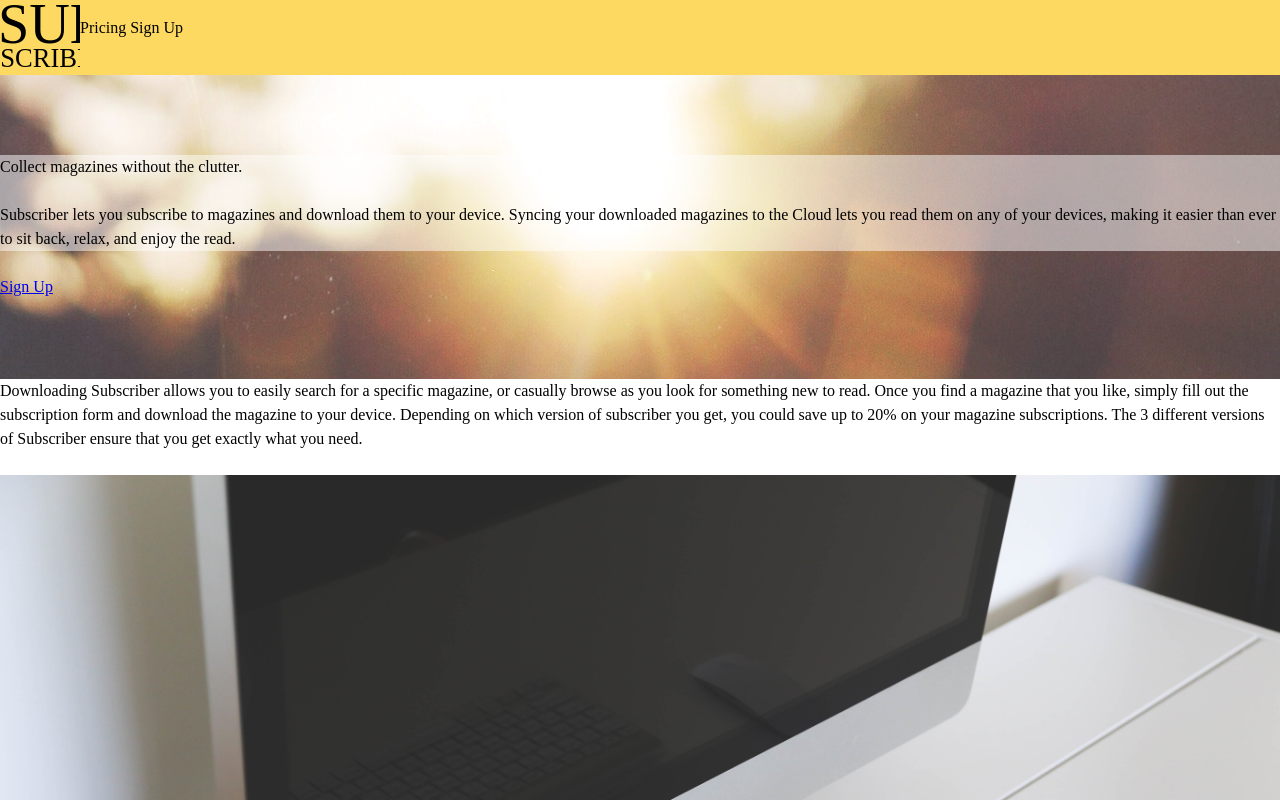
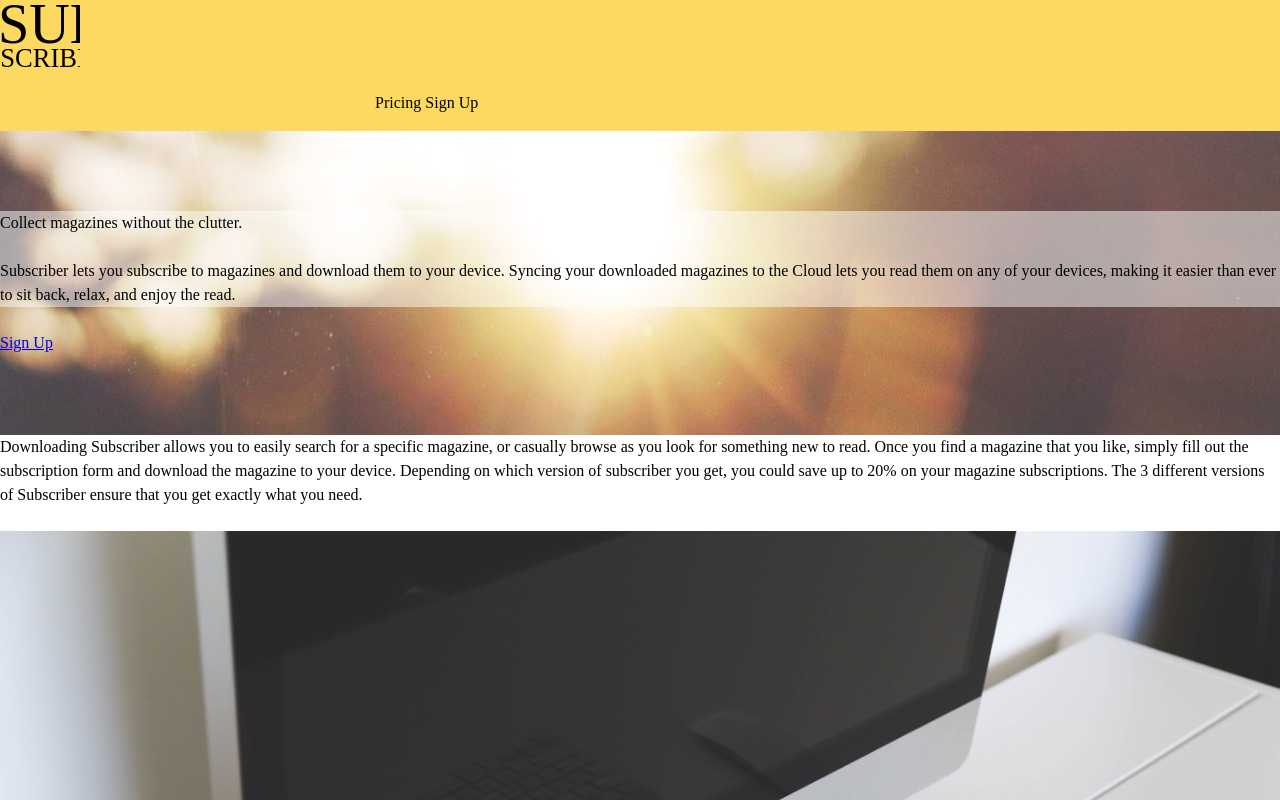
Before and after one commit to isabelle6/saas-website, a plain HTML site: page index.html in a window 1280 px wide. Shown: the top 800 px of the page. Drawn offline with Linux system fonts and the light colour scheme.

Commit message:
Added media queries
added media queries and added some nav css in the media queries

```diff
--- a/css/main.css
+++ b/css/main.css
@@ -14,6 +14,34 @@ html {
   -ms-text-size-adjust: 100%;
   -webkit-text-size-adjust: 100%;
   text-size-adjust: 100%;
+}
+
+@media only screen and (min-width:60em) {
+
+    html {
+        font-size: 110%;
+    }
+
+}
+
+@media only screen and (min-width:90em) {
+
+    html {
+        font-size: 120%;
+    }
+
+}
+
+@media only screen and (min-width:120em) {
+
+    html {
+        font-size: 130%;
+    }
+
+}
+
+*, *:before, *:after {
+  box-sizing: inherit;
 }
 
 body {
@@ -98,3 +126,30 @@ body {
 .icon {
     width: 5em;
 }
+
+@media only screen and (min-width:25em) {
+
+    .nav {
+        text-align: center;
+    }
+
+    .nav li {
+        display: inline-block;
+    }
+
+}
+
+@media only screen and (min-width:38em) {
+
+    .title {
+        text-align: left;
+        float: left;
+    }
+
+}
+
+@media only screen and (min-width:60em) {
+
+
+
+}
--- a/index.html
+++ b/index.html
@@ -16,10 +16,10 @@
 </ul>
 
 <header role="banner" class="masthead">
-    <div>
+    <div class="unit unit-xs-1 unit-s-1 unit-m-1-3 unit-l-1-3">
         <a class="logo" href="index.html"><img src="images/logo.svg"> </a>
     </div>
-    <nav id="navigation" role="navigation">
+    <nav id="navigation" role="navigation" class="unit unit-xs-1 unit-s-1-2 unit-m-2-3 unit-l-2-3">
         <ul class="nav">
             <li><a href="pricing.html">Pricing</a></li>
             <li><a href="signup.html">Sign Up</a></li>
```
